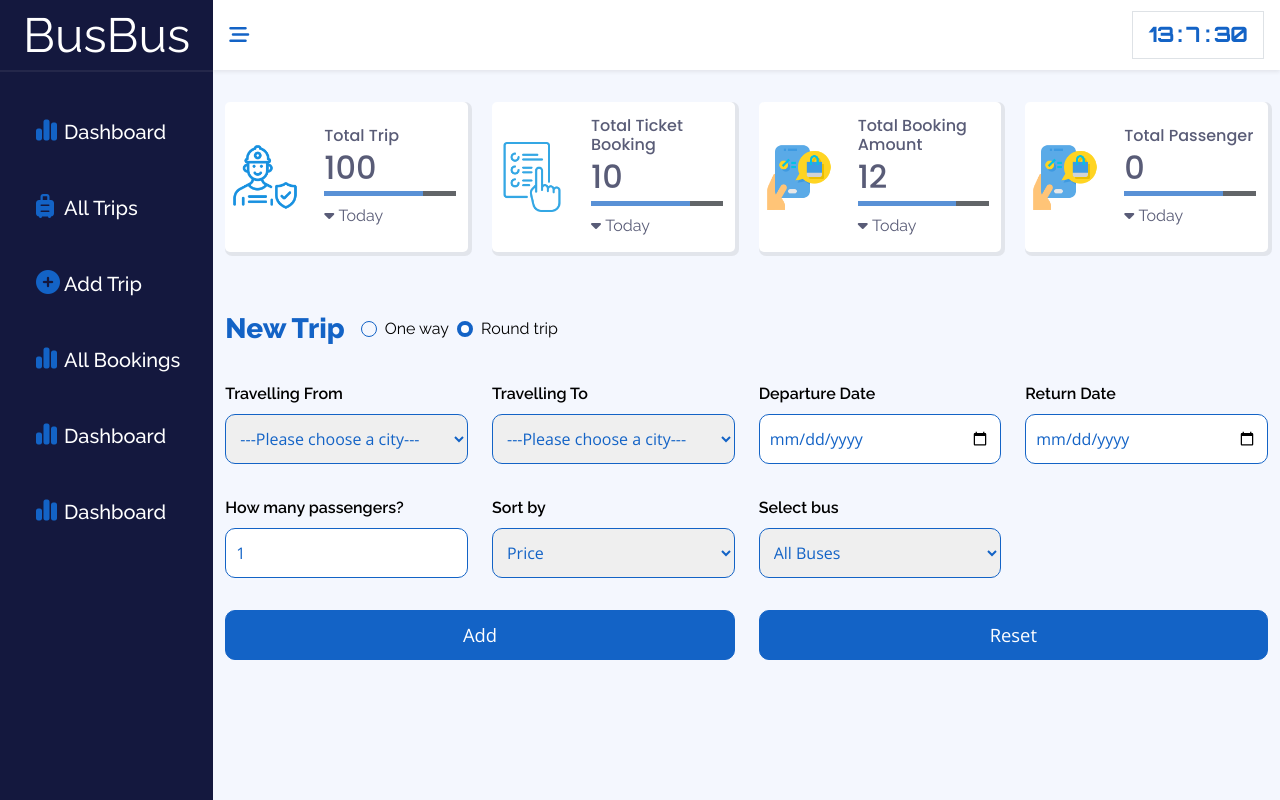
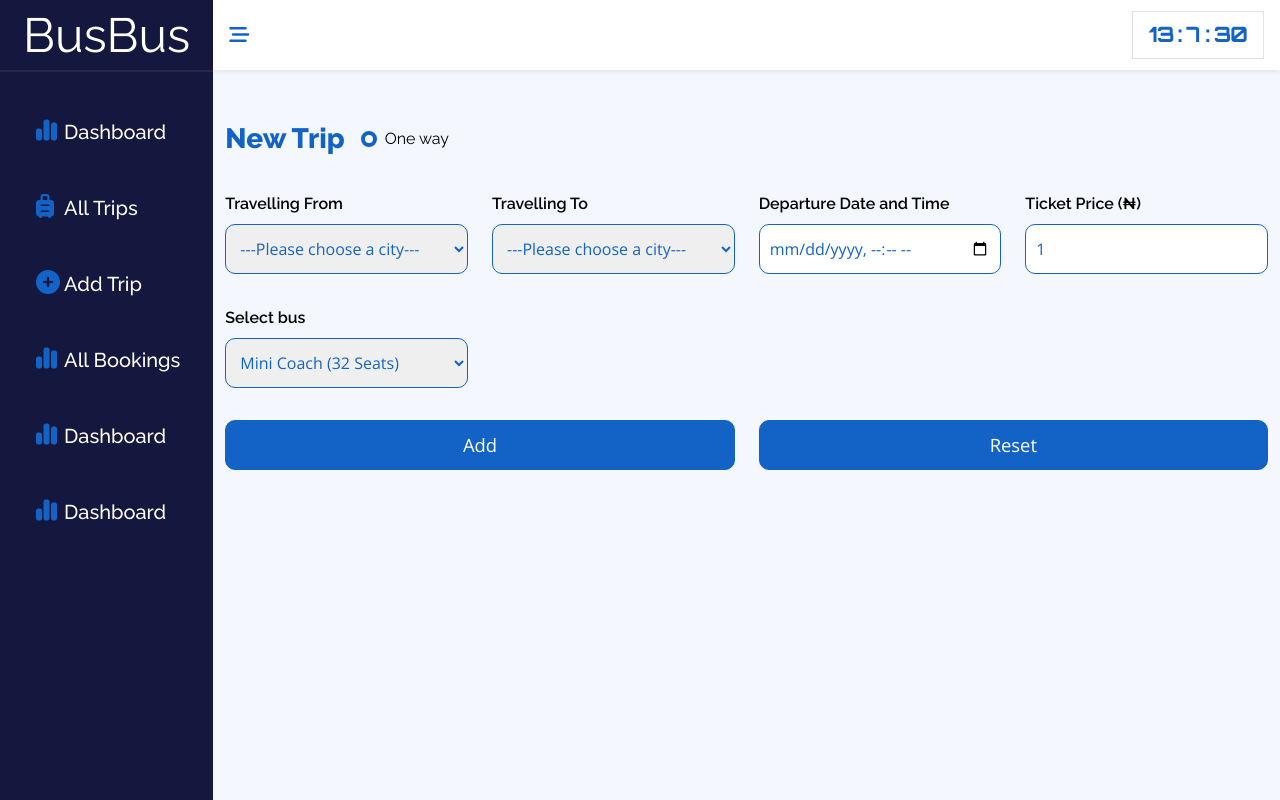
Before and after one commit to Cyber9jaDev/Car-Booking-System, a React (Vite) app in the folder client/: page /admin/home in a window 1280 px wide. Built offline with nearby package versions, Linux system fonts and the light colour scheme.

Commit message:
minor update

```diff
--- a/client/src/components/admin/Highlight.tsx
+++ b/client/src/components/admin/Highlight.tsx
@@ -2,8 +2,9 @@ import { Link } from 'react-router-dom';
 import '../../sass/admin/highlight.scss';
 
 const Highlight = () => {
+
   return (
-    <section id='highlight' className='p-0 col-sm-12 col-md-2 h-100'>
+    <section id='highlight' className='p-0 col-sm-12 col-md-4 col-lg-2 h-100'>
       <header className='d-flex align-items-center justify-content-center w-100'>
         {/* <div className="logo"> */}
           BusBus
--- a/client/src/components/admin/Main.tsx
+++ b/client/src/components/admin/Main.tsx
@@ -9,56 +9,32 @@ type BookingType = {
   travellingFrom: string,
   travellingTo: string,
   departureDate: string,
-  returnDate: string,
-  passengers: number,
-  sortBy: string,
+  price: number,
   bus: string,
 }
 
 const Main = () => {
   const [formData, setFormData] = useState<BookingType>({
-    trip: 'round-trip',
+    trip: 'one-way',
     travellingFrom: '',
     travellingTo: '',
     departureDate: '',
-    returnDate: '',
-    passengers: 1,
-    sortBy: 'price',
+    price: 1,
     bus: 'all',
   });
 
-  // const [time, setTime] = useState({
-  //   hour: new Date().getHours(),
-  //   minute: new Date().getMinutes(),
-  //   second: new Date().getSeconds(),
-  // });
-
-  // useEffect(() => {
-  //   const time_ = setInterval(() => {
-  //     setTime({ hour: new Date().getHours(), minute: new Date().getMinutes(), second: new Date().getSeconds()})
-  //   }, 1000);
-  //   return () => clearInterval(time_);
-  // }, []);
-
-  // const { hour, minute, second } = time;
-
-  // const updateForm = (e: FormEvent) => {
-
-  // }
-
-
   return (
-    <section id='main' className='p-0 col-sm-12 col-md-10'>
+    <section id='main' className='p-0 col-sm-12 col-md-8 col-lg-10'>
       <header className='d-flex align-items-center h-100 w-100'>
         <i className="ms-sm-2 ms-lg-3 me-auto fa-solid fa-bars-staggered"></i>
-        {/* <div className="date py-2 px-3 me-sm-2 me-lg-3 ms-auto border border-1 border-black">
-          <span>{ hour }</span> <span>:</span> <span> { minute } </span> <span className=''>:</span> <span> { second } </span>
-        </div> */}
         <Time />
       </header>
 
-      <Dashboard />
-      <Booking formData={formData} setFormData={setFormData} />
+      {/* <Dashboard /> */}
+      <Booking
+        formData={formData}
+        setFormData={setFormData}
+      />
     </section>
   )
 }
--- a/client/src/components/users/Booking.tsx
+++ b/client/src/components/users/Booking.tsx
@@ -7,9 +7,7 @@ type BookingType = {
   travellingFrom: string,
   travellingTo: string,
   departureDate: string,
-  returnDate: string,
-  passengers: number,
-  sortBy: string,
+  price: number,
   bus: string,
 }
 
@@ -25,9 +23,7 @@ const Booking = ({ formData, setFormData }: FormDataType ) => {
     return
   }
 
-  const { trip, passengers }: BookingType = formData;
-
-  console.log(formData);
+  const { trip, price }: BookingType = formData;
 
   return (
     <section id="booking" className="py-5">
@@ -41,13 +37,15 @@ const Booking = ({ formData, setFormData }: FormDataType ) => {
                 <input onChange={() => setFormData({...formData, trip: 'one-way'})} className='me-2 my-auto' name='trip' type='radio' id="one-way" value='one-way' checked={trip==='one-way'} />
                 <label className='my-auto' htmlFor="one-way">One way</label>
               </div>
-              <div className="d-flex align-items-center">
+              {/* <div className="d-flex align-items-center">
                 <input onChange={() => setFormData({...formData, trip: 'round-trip'})} className='ms-2 my-auto' name="trip" type='radio' id="round-trip" value='round-trip' checked={trip==='round-trip'} />
                 <label className='ms-2 my-auto' htmlFor="round-trip">Round trip</label>
-              </div>
+              </div> */}
             </div>
           </div>
           <div className="row mt-3">
+
+            {/* Travelling From*/}
             <div className="form-group col-sm-12 col-md-6 col-lg-3 my-3">
               <label className="form-label" htmlFor="travelling-from">Travelling From</label>
               <select onChange={e => setFormData({ ...formData, travellingFrom : e.target.value })} className="d-block mt-0 w-100" name="from" id="travelling-from">
@@ -55,6 +53,8 @@ const Booking = ({ formData, setFormData }: FormDataType ) => {
                 { sortedCities().map((city) => <option key={city.label} value={city.label}>{city.value}</option>) }
               </select>
             </div>
+
+            {/* Travelling To */}
             <div className="form-group col-sm-12 col-md-6 col-lg-3 my-3">
               <label className="form-label" htmlFor="travelling-to">Travelling To</label>
               <select onChange={e => setFormData({ ...formData, travellingTo : e.target.value })} className="d-block mt-0 w-100" name="to" id="traveling-to">
@@ -62,39 +62,58 @@ const Booking = ({ formData, setFormData }: FormDataType ) => {
                 { sortedCities().map((city) => <option key={city.label} value={city.label}>{city.value}</option>) }
               </select>
             </div>
+
+            {/* Departure Date and Time */}
             <div className="form-group col-sm-12 col-md-6 col-lg-3 my-3">
-              <label className="d-block mb-2 form-label" htmlFor="departure-date">Departure Date</label>
-              <input onChange={e => setFormData({ ...formData, departureDate: e.target.value})} name='departure' className='w-100' id="departure-date" type="date" min="2020-01-01" max="2023-12-31"/>
+              <label className="d-block mb-2 form-label" htmlFor="departure-date">Departure Date and Time</label>
+              <input onChange={e => setFormData({ ...formData, departureDate: e.target.value})} name='departure' className='w-100' id="departure-date" type='datetime-local' min="2020-01-01" max="2023-12-31"/>
             </div>
-            { formData.trip === 'round-trip' && <div className="form-group col-sm-12 col-md-6 col-lg-3 my-3">
+
+            {/* Return Date and Time */}
+            {/* { formData.trip === 'round-trip' && <div className="form-group col-sm-12 col-md-6 col-lg-3 my-3">
                 <label className="d-block mb-2 form-label" htmlFor="return-date">Return Date</label>
                 <input onChange={(e) => setFormData({ ...formData, returnDate: e.target.value })} name='return' className='w-100' id="return-date" type="date"/>
               </div>
-            }
-            <div className="form-group col-sm-12 col-md-6 col-lg-3 my-3">
+            }  */}
+
+            {/* Passengers */}
+            {/* <div className="form-group col-sm-12 col-md-6 col-lg-3 my-3">
               <label className="d-block mb-2 form-label" htmlFor="passengers">How many passengers?</label>
               <input
                 onChange={(e) => { setFormData({ ...formData, passengers: Number(e.target.value)})}}
                 value={passengers} min={1} className='w-100' name='passengers' id="passengers" type="number" placeholder='1'
               />
+            </div> */}
+
+            {/* Ticket Price */}
+            <div className="form-group col-sm-12 col-md-6 col-lg-3 my-3">
+              <label className="d-block mb-2 form-label" htmlFor="price">Ticket Price (₦)</label>
+              <input
+                onChange={(e) => { setFormData({ ...formData, price: Number(e.target.value)})}}
+                value={price} min={1} className='w-100' name='price' id="price" type="number" placeholder='1'
+              />
             </div>
-            <div className="form-group col-sm-12 col-md-6 col-lg-3 my-3">
+
+            {/* Sort By */}
+            {/* <div className="form-group col-sm-12 col-md-6 col-lg-3 my-3">
               <label className="form-label" htmlFor="sort-by">Sort by</label>
               <select onChange={e => setFormData({ ...formData, sortBy: e.target.value })} className="d-block mt-0 w-100" name="sortBy" id="sort-by">
                 <option value="price">Price</option>
                 <option value="time">Departure Time</option>
               </select>
-            </div>
+            </div> */}
+
+            {/* Select Bus */}
             <div className="form-group col-sm-12 col-md-6 col-lg-3 my-3">
               <label className="form-label" htmlFor="bus-type">Select bus</label>
               <select onChange={ e => setFormData({ ...formData, bus: e.target.value }) } className="d-block mt-0 w-100" name="busType" id="bus-type">
-                <option value="all"> All Buses </option>
-                <option value="mini-coach">Mini Coach</option>
-                <option value="hiace">Hiace / Hummer Boss</option>
-                <option value="mini-bus">Minibus</option>
-                <option value="mazda">Nissan Mazda Bus</option>
-                <option value="luxurious-bus">Luxurious Bus(Long Coach)</option>
-                <option value="sienna">Sienna</option>
+                {/* <option value="all"> All Buses </option> */}
+                <option defaultValue="mini-coach">Mini Coach (32 Seats) </option>
+                <option value="hiace">Hummer Bus (16 Seats) </option>
+                <option value="mini-bus">Minibus (12 Seats) </option>
+                <option value="mazda">Nissan Mazda Bus (14 Seats) </option>
+                <option value="luxurious-bus">Luxurious Bus (32 Seats)</option>
+                <option value="sienna">Sienna (7 Seats) </option>
               </select>
             </div>
             {/* <div className="form-group col-sm-12 col-md-6 col-lg-3 my-3">
```
